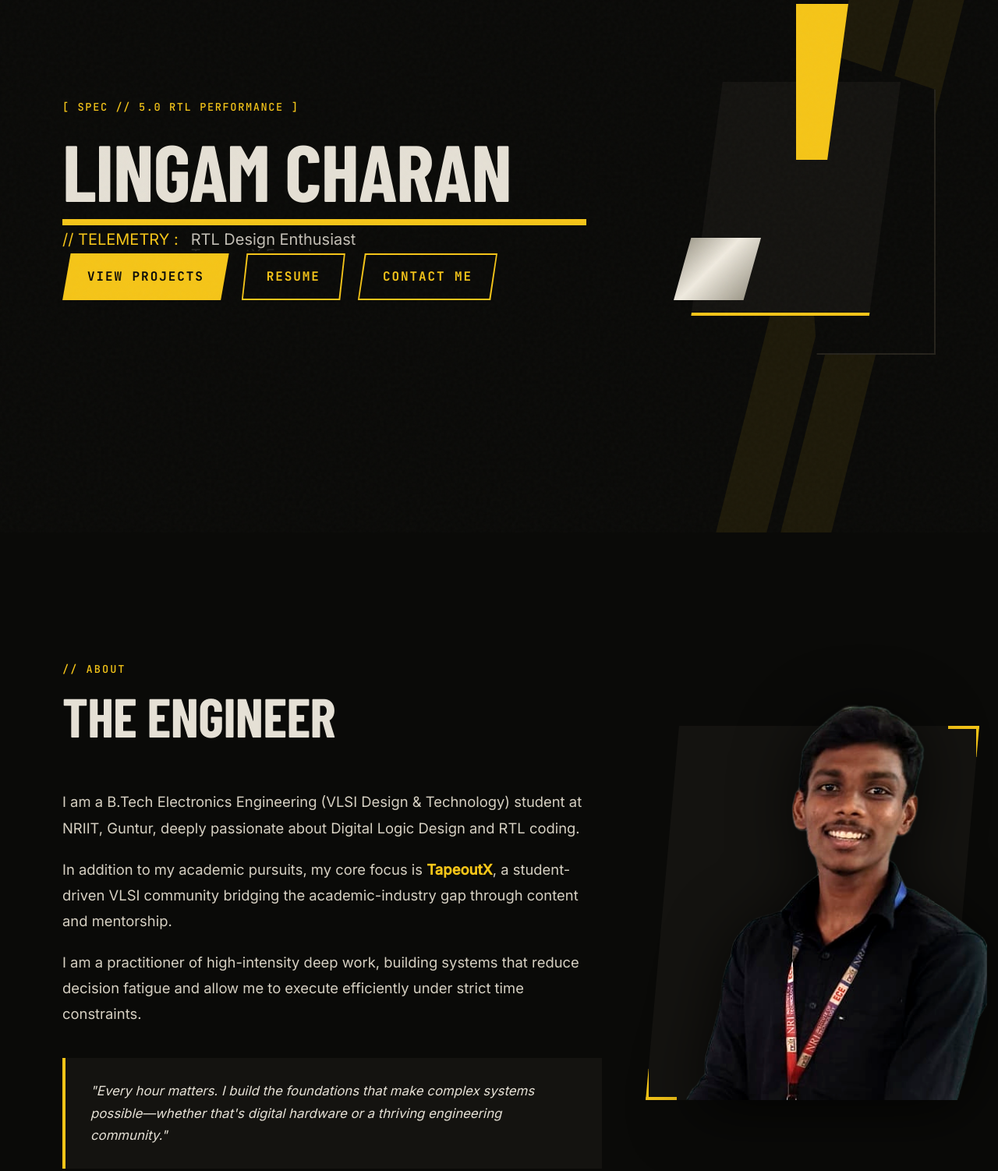
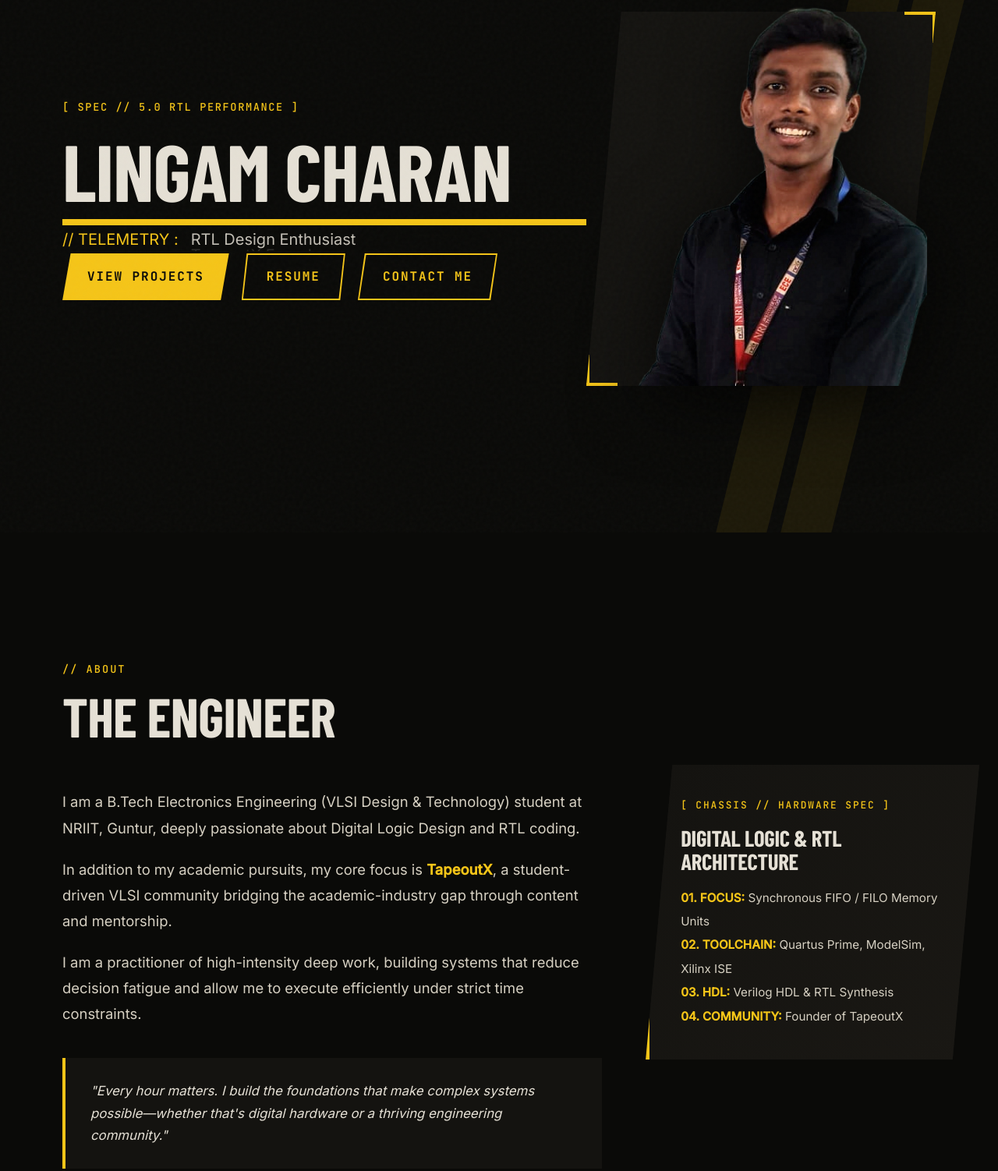
Before and after one commit to lingamcharan09-design/lingamcharan-portfolio, a website: page index.html in a window 1280 px wide. Shown: the part 117-1619 px from the top of the page at 78% size. Drawn offline with nearby package versions, Linux system fonts and the light colour scheme; a web font is replaced by a local one.

Commit message:
Position portrait photo in Hero section with Mustang GT framed styling and executive telemetry card in About section

```diff
--- a/index.html
+++ b/index.html
@@ -306,11 +306,12 @@
             transform: translateY(-2px);
         }
 
-        /* Hero Visual - Angular composition */
+        /* Hero Visual - Mustang Framed Portrait */
         .hero-visual {
             position: relative;
             width: 100%;
-            height: 500px;
+            height: 480px;
+            overflow: visible;
         }
 
         .shape {
@@ -461,16 +462,33 @@
             z-index: 2;
         }
 
-        .about-visual img {
+        .hero-visual img, .hero-portrait-img {
             position: absolute;
             bottom: 0;
             left: 45%;
             transform: translateX(-50%);
-            height: 120%;
+            height: 115%;
             width: auto;
             object-fit: contain;
             z-index: 3;
-            filter: drop-shadow(0 12px 40px rgba(0, 0, 0, 0.75));
+            filter: drop-shadow(0 16px 48px rgba(0, 0, 0, 0.85));
+        }
+
+        .about-visual {
+            position: relative;
+            height: auto;
+            min-height: 380px;
+        }
+
+        .about-card-spec {
+            background-color: var(--surface);
+            background-image:
+                linear-gradient(135deg, rgba(20, 19, 16, 0.96) 0%, rgba(26, 24, 20, 0.96) 100%),
+                repeating-linear-gradient(45deg, rgba(0,0,0,0.3) 0, rgba(0,0,0,0.3) 2px, transparent 2px, transparent 6px);
+            padding: 2.5rem;
+            clip-path: polygon(8% 0, 100% 0, 92% 100%, 0% 100%);
+            border-left: 5px solid var(--primary);
+            box-shadow: var(--shadow);
         }
 
         .placeholder-text {
@@ -1010,11 +1028,9 @@
                 </div>
             </div>
 
-            <div class="hero-visual">
-                <div class="shape shape-1 rev-in" style="transition-delay: 100ms;"></div>
-                <div class="shape shape-2 rev-in" style="transition-delay: 200ms;"></div>
-                <div class="shape shape-3 rev-in" style="transition-delay: 300ms;"></div>
-                <div class="shape shape-4 rev-in" style="transition-delay: 400ms;"></div>
+            <div class="hero-visual rev-in" style="transition-delay: 150ms;">
+                <div class="photo-frame"></div>
+                <img src="assets/images/portrait.png" alt="Lingam Charan" class="hero-portrait-img">
             </div>
         </div>
     </section>
@@ -1037,8 +1053,16 @@
             </div>
 
             <div class="about-visual rev-in">
-                <div class="photo-frame"></div>
-                <img src="assets/images/portrait.png" alt="Lingam Charan">
+                <div class="about-card-spec">
+                    <div style="font-family: var(--font-mono); font-size: 0.8rem; color: var(--primary); letter-spacing: 0.15em; margin-bottom: 1rem;">[ CHASSIS // HARDWARE SPEC ]</div>
+                    <h3 class="display-font" style="font-size: 1.8rem; margin-bottom: 1rem; color: var(--text);">DIGITAL LOGIC & RTL ARCHITECTURE</h3>
+                    <ul style="list-style: none; padding: 0; color: var(--text-soft); font-size: 0.95rem; line-height: 2;">
+                        <li><strong style="color: var(--primary);">01. FOCUS:</strong> Synchronous FIFO / FILO Memory Units</li>
+                        <li><strong style="color: var(--primary);">02. TOOLCHAIN:</strong> Quartus Prime, ModelSim, Xilinx ISE</li>
+                        <li><strong style="color: var(--primary);">03. HDL:</strong> Verilog HDL & RTL Synthesis</li>
+                        <li><strong style="color: var(--primary);">04. COMMUNITY:</strong> Founder of TapeoutX</li>
+                    </ul>
+                </div>
             </div>
         </div>
     </section>
```
